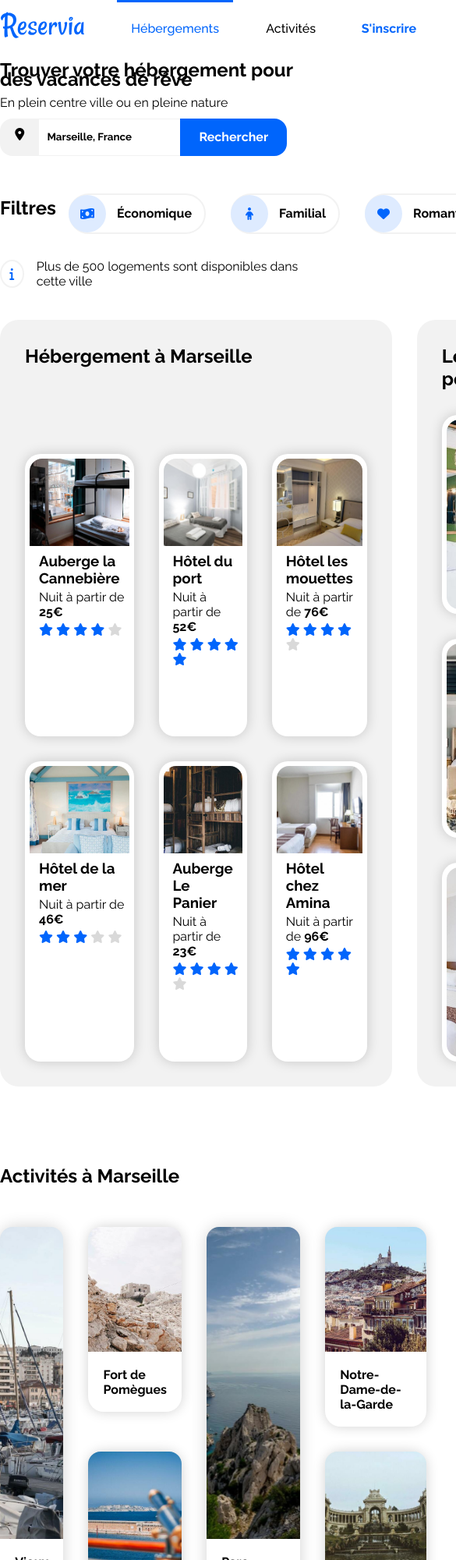
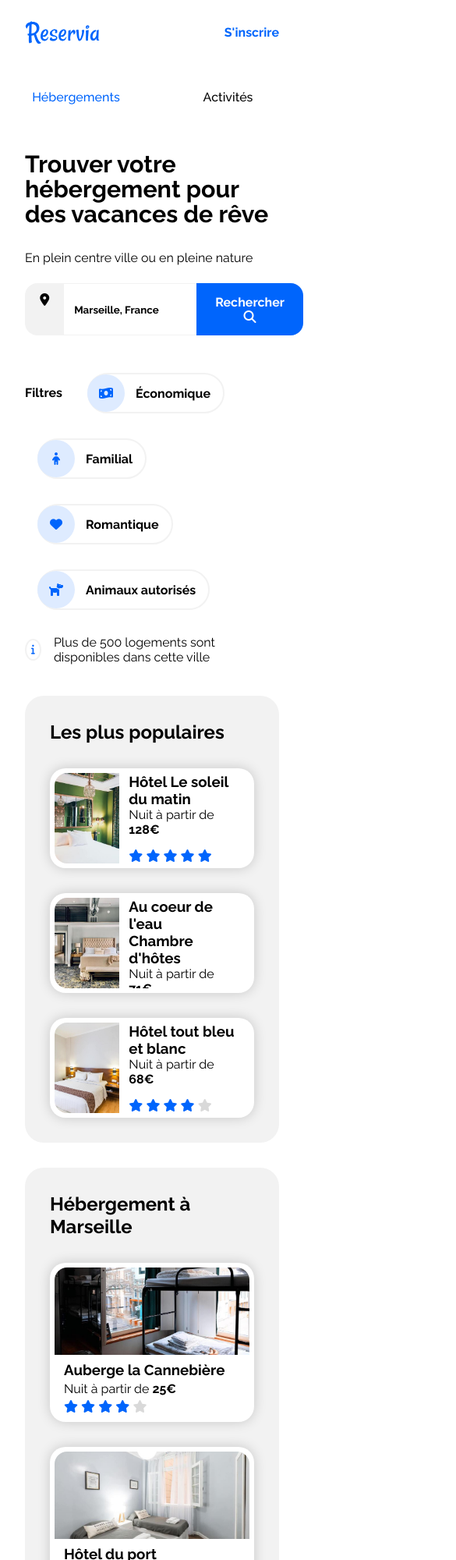
Before and after one commit to DevHugoP/HugoPolchetti_2_26102020, a plain HTML site: page index.html in a window 390 px wide. Shown: the top 2000 px of the page at 78% size, 585 px wide, since content can reach past the window. Drawn offline with Linux system fonts and the light colour scheme.

Commit message:
travail sur la partie responsive du site

```diff
--- a/index.html
+++ b/index.html
@@ -8,22 +8,25 @@
     <title>Réservia</title>
 </head>
 <body>
+
     <!-- HEADER-->
+
     <header class="topHeader">
         <img class='topHeaderImg' src="images/logo/Reservia.svg">
-        <nav>
-            <ul class="topHeaderNavbar">
-                <li class="topHeaderNavbarHosting" data-active="true"><a href="#hosting">Hébergements</a></li>
-                <li class="topHeaderNavbarActivities"data-active="false"><a href="#activity">Activités</a></li>
-                <li class="topHeaderNavbarSignIn"><a href="#"><strong>S'inscrire</strong></a></li>
-            </ul>
+        <nav class="topHeaderNavbar">
+            <a class="topHeaderNavbarHosting navCouple" href="#hosting" data-active="true">Hébergements</a>
+            <a class="topHeaderNavbarActivities navCouple" href="#activity" data-active="false">Activités</a>
         </nav>
+        <a class="topHeaderNavbarSignIn" href="#"><strong>S'inscrire</strong></a>
     </header>
-    <!--HEADER-->
+
 
     <!--MAIN-->
+
     <main class="main">
+
         <!-- TopPage-->
+
         <section class="topPage">
             <h1 class="topPageTitle">Trouver votre hébergement pour des vacances de rêve</h1>
             <p class="topPageTitleParagraph">En plein centre ville ou en pleine nature</p>
@@ -31,19 +34,22 @@
 
 
         <!--SearchBar-->
+
         <form class="searchBar">
             <span class='searchBarGeoloc'>
                 <i class="fas fa-map-marker-alt iconGeo "></i>
             </span>
-            <input class="searchBarInput" placeholder="Marseille, France"></input>
-            <button class="searchBarButton">Rechercher</button>
+            <input class="searchBarInput" value="Marseille, France"></input>
+            <button class="searchBarButton">
+                <span class='searchBarButtonText'>Rechercher</span>
+                <i class="searchBarButtonIcon fas fa-search"></i>
+            </button>
         </form>
 
         <!-- FilterBar -->
 
         <div class='filterBar'>
-            <h2 class='filterBarTitle'>Filtres</h2>
-
+            <h3 class='filterBarTitle'>Filtres</h3>
             <div class='filterBarItem'>
                 <div class="filterBarItemIcon">
                     <i class="fas fa-money-bill-wave"></i>
@@ -76,7 +82,9 @@
             </div>
             <p class="infosLineText">Plus de 500 logements sont disponibles dans cette ville</p>
         </div>
+
         <!-- Central  -->
+
         <section class="hosting" id="hosting">
 
             <div class="hostingCentral">
@@ -191,7 +199,11 @@
                         </div>
                     </a>
                 </article>
+                <a href="#" class="hostingCentralAbout">Afficher plus</a>
             </div>
+
+            <!-- ASIDE -->
+
             <aside class='hostingPopular'>
                 <h2 class="hostingPopularTitle">Les plus populaires</h2>
                 <article class="hostingPopularCard hostingCentralCard">
@@ -253,57 +265,46 @@
                 </article>
              </aside>
         </section>
+
+        <!-- ACTIVITY -->
+
         <section class="activities" id="activity">
-            <header class="activitiesHeader">
-                <h2 class="activitiesHeaderTitle">Activités à Marseille</h2>
-            </header>
-            <a href="" class="activitiesContainer large1">
-                <figure class='activitiesFigureLarge'>
-                    <img class='activitiesFigureLargeImage' src='images/activites/3_medium/reno-laithienne-QUgJhdY5Fyk-unsplash.jpg' alt="photo du port de Marseille, au premier plan on voit les bateau à quai et au fond on voit la vieille ville sur son relief">
-                    <figcaption class="activitiesFigureCaption">
+            <h2 class="activitiesTitle">Activités à Marseille</h2>
+            <a href="#" class="activitiesContainer large1">
+                <div class='activitiesFigure'>
+                    <img class='activitiesFigureImage' src='images/activites/3_medium/reno-laithienne-QUgJhdY5Fyk-unsplash.jpg' alt="photo du port de Marseille, au premier plan on voit les bateau à quai et au fond on voit la vieille ville sur son relief">
+                </div>
             <h3 class="activitiesFigureCaptionTitle">Vieux Port</h3>
-                    </figcaption>
-                </figure>
             </a>
-            <a href="" class="activitiesContainer small2">
-                <figure class='activitiesFigureSmall'>
-                    <img class='activitiesFigureSmallImage' src='images/activites/4_small/paul-hermann-QFTrLdQIRhI-unsplash.jpg' alt="photo d'un vieux fort en pierre dans une zone montagneuse">
-                    <figcaption class="activitiesFigureCaption">
+            <a href="#" class="activitiesContainer small2">
+                <div class='activitiesFigure'>
+                    <img class='activitiesFigureImage' src='images/activites/4_small/paul-hermann-QFTrLdQIRhI-unsplash.jpg' alt="photo d'un vieux fort en pierre dans une zone montagneuse">
+                </div>
             <h3 class="activitiesFigureCaptionTitle">Fort de Pomègues</h3>
-                    </figcaption>
-                </figure>
             </a>
-            <a href="" class="activitiesContainer small3">
-                <figure class='activitiesFigureSmall'>
-                    <img class='activitiesFigureSmallImage' src='images/activites/4_small/kevin-hikari-rV_Qd1l-VXg-unsplash.jpg' alt="photo de la mediterranée avec au premier plan une longue vue et au loin les îles du frioul">
-                    <figcaption class="activitiesFigureCaption">
+            <a href="#" class="activitiesContainer small3">
+                <div class='activitiesFigure'>
+                    <img class='activitiesFigureImage' src='images/activites/4_small/kevin-hikari-rV_Qd1l-VXg-unsplash.jpg' alt="photo de la mediterranée avec au premier plan une longue vue et au loin les îles du frioul">
+                </div>
             <h3 class="activitiesFigureCaptionTitle">Îles du Frioul</h3>
-                    </figcaption>
-                </figure>
             </a>
-            <a href="" class="activitiesContainer large4">
-                <figure class='activitiesFigureLarge'>
-                    <img class='activitiesFigureLargeImage' src='images/activites/3_medium/kilyan-sockalingum-NR8-cBCN3aI-unsplash.jpg' alt="photos des calanques avec au premier plan le relief montagneux et au second plan la mer méditerrannée">
-                    <figcaption class="activitiesFigureCaption">
+            <a href="#" class="activitiesContainer large4">
+                <div class='activitiesFigure'>
+                    <img class='activitiesFigureImage' src='images/activites/3_medium/kilyan-sockalingum-NR8-cBCN3aI-unsplash.jpg' alt="photos des calanques avec au premier plan le relief montagneux et au second plan la mer méditerrannée">
+                </div>
                 <h3 class="activitiesFigureCaptionTitle">Parc National des Calanques</h3>
-                    </figcaption>
-                </figure>
             </a>
-            <a href="" class="activitiesContainer small5">
-                <figure class='activitiesFigureSmall'>
-                    <img class='activitiesFigureSmallImage' src='images/activites/4_small/florian-wehde-xW9e8gdotxI-unsplash.jpg'alt="photo de Notre-dame-de-la-garde avec en premier plan des bâtiments de la vieille ville ">
-                    <figcaption class="activitiesFigureCaption">
+            <a href="#" class="activitiesContainer small5">
+                <div class='activitiesFigure'>
+                    <img class='activitiesFigureImage' src='images/activites/4_small/florian-wehde-xW9e8gdotxI-unsplash.jpg'alt="photo de Notre-dame-de-la-garde avec en premier plan des bâtiments de la vieille ville ">
+                </div>
             <h3 class="activitiesFigureCaptionTitle">Notre-Dame-de-la-Garde</h3>
-                    </figcaption>
-                </figure>
             </a>
-            <a href="" class="activitiesContainer small6">
-                <figure class='activitiesFigureSmall'>
-                    <img class='activitiesFigureSmallImage' src='images/activites/4_small/lena-paulin-wH2-EJoDcV0-unsplash.jpg' alt="photo du parc Longchamp sur laqquelle on voit un bâtiment d'époque en pierre avec au premier plan une fontaine">
-                    <figcaption class="activitiesFigureCaption">
+            <a href="#" class="activitiesContainer small6">
+                <div class='activitiesFigure'>
+                    <img class='activitiesFigureImage' src='images/activites/4_small/lena-paulin-wH2-EJoDcV0-unsplash.jpg' alt="photo du parc Longchamp sur laqquelle on voit un bâtiment d'époque en pierre avec au premier plan une fontaine">
+                </div>
             <h3 class="activitiesFigureCaptionTitle">Parc Longchamp</h3>
-                    </figcaption>
-                </figure>
             </a>
         </section>
     </main>
--- a/style.css
+++ b/style.css
@@ -5,6 +5,7 @@
 body {
     font-family: "Raleway", "Sans serif";
     margin : 0;
+
 }
 
 a {
@@ -17,73 +18,91 @@ a {
 /* HEADER */
 
 
-
-
 .topHeader{
-    display: flex;
-    justify-content: space-between;
+    display: grid;
     max-width: 1440px;
     margin: auto;
     align-items: center;
-    padding: 0rem;
-
-
 }
 
 .topHeaderImg {
-    height: 3.2rem;
-    align-items: center;
+    grid-area: logo;
+    padding: 0 2rem;
+    height: 2.813rem;
 }
 
 .topHeaderNavbar {
     display: flex;
-    width: 25rem;
-    list-style-type: none;
-    justify-content: space-between;
-    margin-right: 2rem;
-    align-content: space-between;
-    margin:0;
-    height: 4rem;
-
-
-
+    grid-area: nav;
+    align-items: center;
 }
 
-.topHeaderNavbarHosting{
-   border-top: transparent 3px solid;
-   padding-top: 1.5rem;
-   width: 13rem;
-   text-align: center;
-   font-weight: 500;
-
-}
-
-.topHeaderNavbarActivities{
-    border-top: transparent 3px solid;
-    padding-top: 1.5rem;
-    width: 13rem;
+.navCouple{
+    padding: 2rem;
+    font-weight: 500;
     text-align: center;
     transition-duration: 0.1s;
-    font-weight: 500;
+    border-top: 3px transparent solid;
+    border-bottom: 3px transparent solid;
 }
 
 .topHeaderNavbarSignIn{
-    padding-top: 1.5rem;
-    width: 9rem;
-    text-align: center;
+    display: flex;
+    align-items: center;
+    padding: 2rem;
     color: #0065FC;
-    text-align: center;
-    border-top: transparent 3px solid;
+    font-weight: 600;
+    grid-area: sign;
 }
 
 .topHeaderNavbar [data-active="true"] {
     color: #0065FC;
-    border-top: #0065FC 3px solid;
+
 }
 
-.topHeaderNavbarActivities:hover {
+.topHeaderNavbar:hover {
     color: #0065FC;
-    border-top: #0065FC 3px solid;
+    border-top-color: #0065FC;
+
+}
+
+
+
+@media screen and (min-width: 650px ) {
+
+    .topHeader{
+        grid-template-columns: auto 1fr auto auto;
+        grid-template-areas: "logo . nav sign";
+    }
+
+    .navCouple:hover{
+        border-top:3px solid #0065FC;
+    }
+}
+@media screen and (max-width: 650px) {
+
+    .topHeader {
+      grid-template-columns: auto 1fr auto;
+      grid-template-areas: "logo . sign" "nav nav nav";
+    }
+    .topHeaderImg {
+      order: 0;
+    }
+    .topHeaderNavbarSignIn {
+      order: 1;
+    }
+    .topHeaderNavbar {
+      order: 2;
+    }
+    .navCouple {
+      border-top: none;
+      border-bottom: 3px solid transparent;
+      width: 50%;
+    }
+
+    .navCouple:hover {
+      border-bottom-color: #0065FC;
+    }
 }
 
 
@@ -97,15 +116,17 @@ main {
     max-width: 1440px;
     margin: auto;
     box-sizing: border-box;
+    padding: 0rem 2rem;
 
 }
 
 .topPage {
-    line-height: 0.5;
+    line-height: 2rem;
+    display: block;
 }
 
 .topPage h1 {
-    font-size: 1.5rem;
+    font-size: 1.9rem;
 }
 
 
@@ -117,7 +138,7 @@ main {
 
 
 .searchBar {
-    display:inline-flex;
+    display: inline-flex;
     max-width: auto;
 }
 
@@ -128,19 +149,16 @@ main {
     background-color: #f2f2f2;
 }
 
-.searchBarInput::-webkit-input-placeholder {
-    color: black;
-    font-family: 'Raleway';
-    font-weight: bold ;
-    padding-left: 0.5rem;
-
-}
 
 .searchBarInput {
     border-left: none;
     border-right: none;
     border-top: #f2f2f2 1px solid;
     border-bottom: #f2f2f2 1px solid;
+    color: black;
+    font-family: 'Raleway';
+    font-weight: bold ;
+    padding-left: 0.8rem;
 }
 
 
@@ -156,8 +174,16 @@ main {
 }
 
 
-
-
+@media screen and (min-width: 380px) {
+    .searchBarButtonIcon{
+        display: none;
+    }
+}
+@media screen and (max-width: 380px) {
+    .searchBarButtonText{
+     display: none;
+    }
+}
 
 /* Filter Bar */
 
@@ -165,8 +191,10 @@ main {
 
 .filterBar {
     display: flex;
+    flex-wrap: wrap;
     margin-top: 2rem;
     text-align: center;
+    align-content: center;
 
 }
 
@@ -179,6 +207,12 @@ main {
     height: 3rem;
     margin: 1rem;
 
+}
+
+.filterBarTitle{
+    font-size: 1rem;
+    padding-top: 1rem;
+    padding-right: 1rem;
 }
 
 .filterBarItem:hover {
@@ -224,13 +258,14 @@ main {
 .infosLineItem {
 
     border: #f2f2f2 2px solid;
-    height: 2rem;
-    width: 2rem;
+    height: 1.5rem;
+    width: 1.5rem;
     border-radius: 100%;
     justify-content: center;
     align-items: center;
     display: flex;
     color:#0065FC ;
+    font-size: 0.8rem;
 
 }
 
@@ -321,6 +356,10 @@ main {
     color: #d9d9d9;
 }
 
+.hostingCentralAbout{
+    font-weight: bold;
+    margin: 0;
+}
 
 
 
@@ -344,6 +383,7 @@ main {
 .hostingPopularTitle{
     margin: 0;
     display: flex;
+    grid-column: -1/1;
 }
 
 
@@ -398,7 +438,47 @@ main {
 
 }
 
+@media screen and (max-width: 1370px ) {
 
+
+    .hosting {
+        grid-template-columns: 1fr;
+        row-gap: 2rem;
+      }
+      .hostingPopular {
+        grid-template-columns: repeat(3, 1fr);
+        grid-template-rows: auto 10rem;
+        column-gap: 2rem;
+        grid-row-start: 1;
+      }
+
+}
+
+@media screen and (max-width: 1230px ) {
+
+    .hostingPopular {
+        grid-template-columns: 1fr;
+        grid-template-rows: auto repeat(3, 8rem);
+        object-fit: cover;
+
+    }
+
+}
+
+@media screen and (max-width: 960px ) {
+    .hostingCentral {
+        grid-template-columns: 1fr 1fr;
+
+    }
+}
+
+
+@media screen and (max-width: 680px) {
+    .hostingCentral {
+        grid-template-columns:  1fr;
+
+    }
+}
 
 
 
@@ -407,86 +487,95 @@ main {
 
 
 
-
 .activities {
     display: grid;
-    grid-column-gap: 2rem;
-    grid-row-gap: 2rem;
-    margin: 2rem;
-    margin: 5rem 0 0 0 ;
+    column-gap: 2rem;
+    margin: 4rem 0;
+}
+ .activitiesTitle {
+    grid-column: 1/-1;
+ }
+
+.activitiesContainer{
+    box-shadow: 0 0 20px #0000002e;
+    border-radius: 1rem;
+    overflow: hidden;
+    display: flex;
+    flex-direction: column;
+}
+
+.activitiesFigure {
+    position: relative;
+    flex: 1;
 
 }
 
-.activitiesHeader {
-    grid-area: 1 / 1 / 2 / 5;
+.activitiesFigureImage {
+    position: absolute;
+    height: 100%;
+    width: 100%;
+    object-fit: cover;
+}
 
+.activitiesFigureCaptionTitle{
+    margin: 1.2rem 1.5rem;
 
 }
 
 
+@media screen and (min-width: 1100px ){
 
-.activitiesFigureSmall {
+    .activities {
+        grid-template-columns: repeat(4, 1fr);
+        grid-template-rows: auto 14rem 2rem 2rem 2rem 14rem;
+      }
+      .large1 {
+        grid-row: 2/7;
+        grid-column: 1/2;
+      }
+      .small2 {
+        grid-column: 2/3;
+        grid-row: 2/5;
+      }
+      .large4 {
+        grid-column: 3/4;
+        grid-row: 2/7;
+      }
+      .small5 {
+        grid-column: 4/5;
+        grid-row: 2/3;
+      }
+      .small3 {
+        grid-column: 2/3;
+        grid-row: 6/7;
+      }
+      .small6 {
+        grid-column: 4/5;
+        grid-row: 4/7;
+      }
+}
+@media (max-width: 1100px) {
+    .activities {
+      row-gap: 2rem;
+      grid-template-columns: repeat(3, 1fr);
+      grid-template-rows: auto 12rem 12rem;
+    }
+  }
+  @media (max-width: 925px) {
+    .activities {
+      row-gap: 2rem;
+      grid-template-columns: repeat(2, 1fr);
+      grid-template-rows: auto 12rem 12rem 12rem;
+    }
+  }
+  @media (max-width: 650px) {
+    .activities {
+      row-gap: 2rem;
+      grid-template-columns: 1fr;
+      grid-template-rows: auto 12rem 12rem 12rem 12rem 12rem 12rem;
+    }
 
-    border-radius: 1.25rem;
-    box-shadow: 0 0 16px #0000002e;
-    display: flex;
-    flex-direction: column;
-    margin: 0rem;
-}
-.activitiesFigureLarge {
-
-    border-radius: 1.25rem;
-    box-shadow: 0 0 20px #0000002e;
-    display: flex;
-    flex-direction: column;
-    margin: 0rem;
-
-}
-
-.activitiesFigureSmallImage {
-
-    height: 10rem;
-    object-fit: cover;
-    width: 100%;
-    border-radius: 1rem 1rem 0 0;
-
-}
-
-.activitiesFigureLargeImage{
-    height: 25rem;
-    object-fit: cover;
-    width: 100%;
-    border-radius: 1rem 1rem 0 0;
-}
-
-.activitiesFigureCaption{
-    margin: 0.2rem 1rem;
-}
-
-.activitiesFigureCaptionTitle{
-    margin: 1rem 0.2rem;
-    font-size: 1rem;
-}
-
-.large1 {
-    grid-area: 2 / 1 / 4 / 2;
-}
-.small2 {
-    grid-area: 2 / 2 / 3 / 3;
-}
-.small3 {
-    grid-area: 3 / 2 / 4 / 3;
-}
-.large4 {
-    grid-area: 2 / 3 / 4 / 4;
-}
-.small5 {
-    grid-area: 2 / 4 / 3 / 5;
-}
-
-.small6{
-    grid-area: 3 / 4 / 4 / 5;
-}
+  }
 
 
 
@@ -504,14 +593,9 @@ footer {
     background-color: #f2f2f2;
     line-height: 0.8rem;
     max-width: 1440px;
-    margin-left: 2rem;
-    margin-top: 2rem;
+    width: 100%;
+    margin: auto;
 
-}
-
-
-.containerAbout{
-    margin-left: 2rem
 }
 
 .footerTitle {
@@ -520,15 +604,24 @@ footer {
     margin-top: 3rem;
 }
 
-.containerHelp {
-    margin-right: 25rem
-}
+.block {
 
-.block {
-    margin-bottom: 2.5rem;
-    margin-left: 3rem;
+    width: 33%;
+    padding: 2rem 2rem;
 }
 
 .underLine:hover {
     text-decoration: underline;
 }
+
+
+@media screen and (max-width: 870px) {
+    .container {
+        flex-direction: column;
+        padding: 1rem;
+    }
+    .block {
+        width: 100%;
+        padding: 0;
+    }
+}
```
Lines whose indentation alone changed are shown as unchanged.
